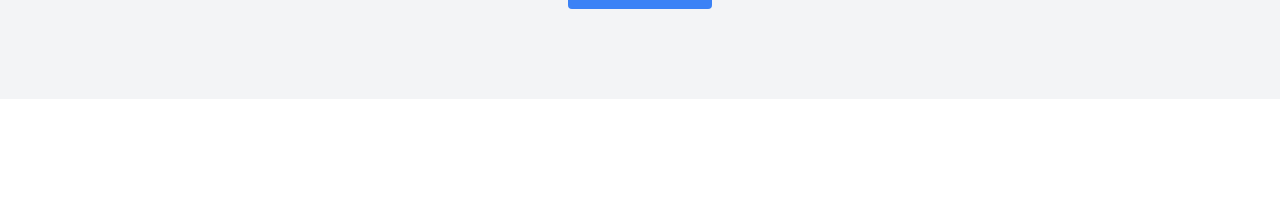
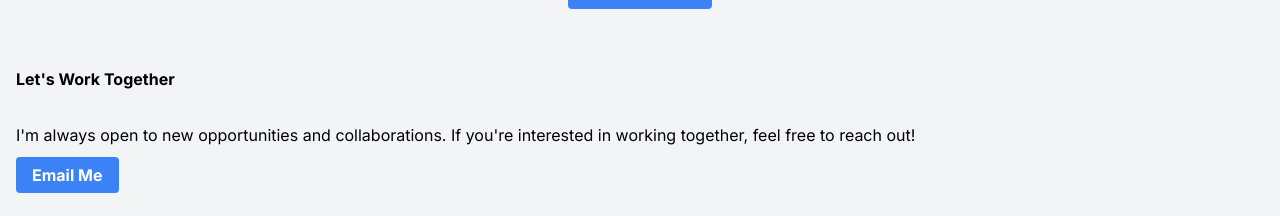
Before and after one commit to Jaydmart/dxag-portfolio, a Next.js app: page / in a window 1280 px wide. Shown: the part 1609-1825 px from the top of the page. Before the commit the page ends 1708 px from the top, so only its background shows below. Built offline with nearby package versions, Linux system fonts and the light colour scheme.

Commit message:
Add Contact component and uncomment its import in Home page

```diff
--- /dev/null
+++ b/app/components/Contact.tsx
@@ -0,0 +1,16 @@
+export default function Contact() {
+  return (
+    <section>
+      <h2 className="text-3x1 font-bold mb-8 dark:text-white">Let's Work Together</h2>
+      <p className="mb-4 dark:text-gray-300">
+        I'm always open to new opportunities and collaborations. If you're interested in working together, feel free to reach out!
+      </p>
+      <a
+        href="mailto:david.avila@jaydmart.com"
+        className="bg-blue-500 hover:bg-blue-600 text-white font-bold py-2 px-4 rounded dark:bg-blue-600 dark:hover:bg-blue-700"
+      >
+        Email Me
+      </a>
+    </section>
+  )
+}
--- a/app/page.tsx
+++ b/app/page.tsx
@@ -3,9 +3,7 @@
 import Introduction from "./components/Introduction"
 import Projects from "./components/Projects"
 import Skills from "./components/Skills"
-/*
 import Contact from "./components/Contact"
-*/
 import Blog from "./components/Blog"
 import ThemeToggle from "./components/ThemeToggle"
 import BackgroundToggle from "./components/BackgroundToggle"
@@ -42,7 +40,7 @@ export default function Home() {
         <Projects />
         <Skills />
         <Blog />
-        {/*<Contact />*/}
+        <Contact />
       </div>
     </motion.main>
   )
```
